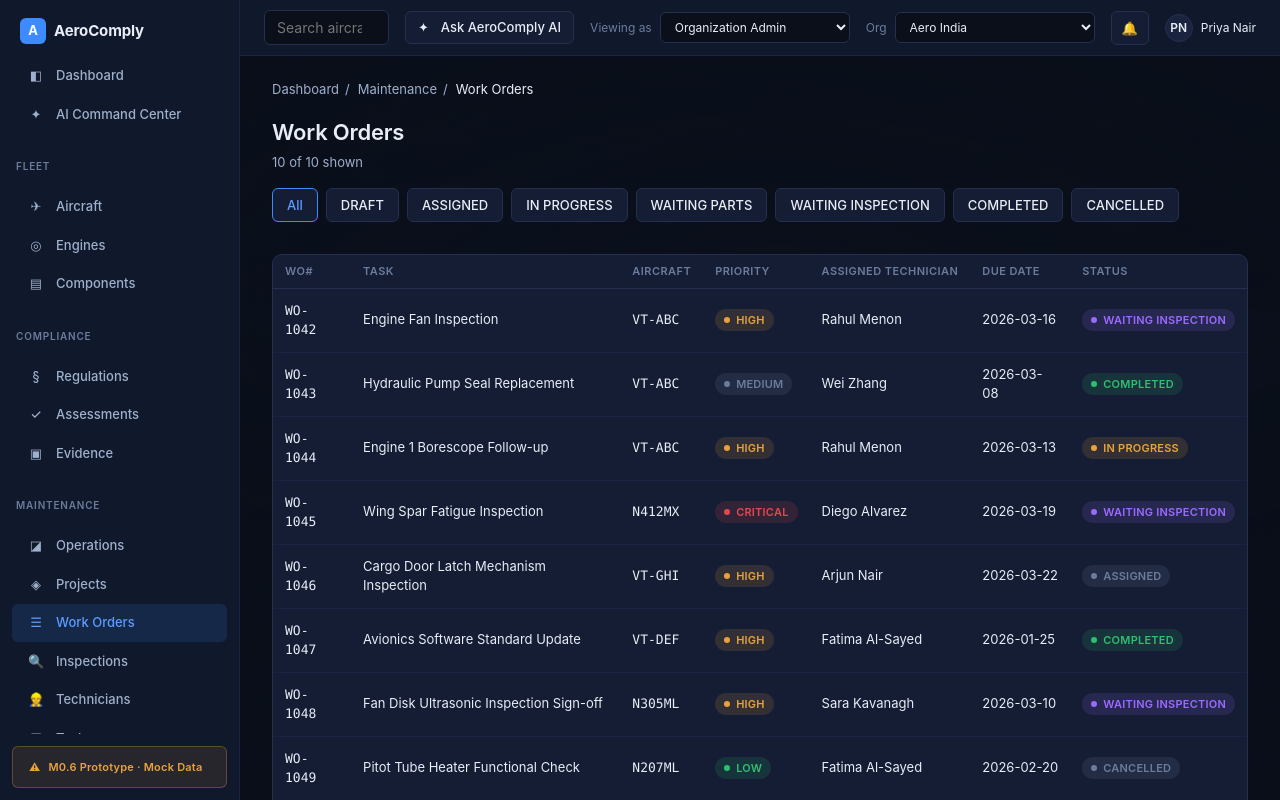
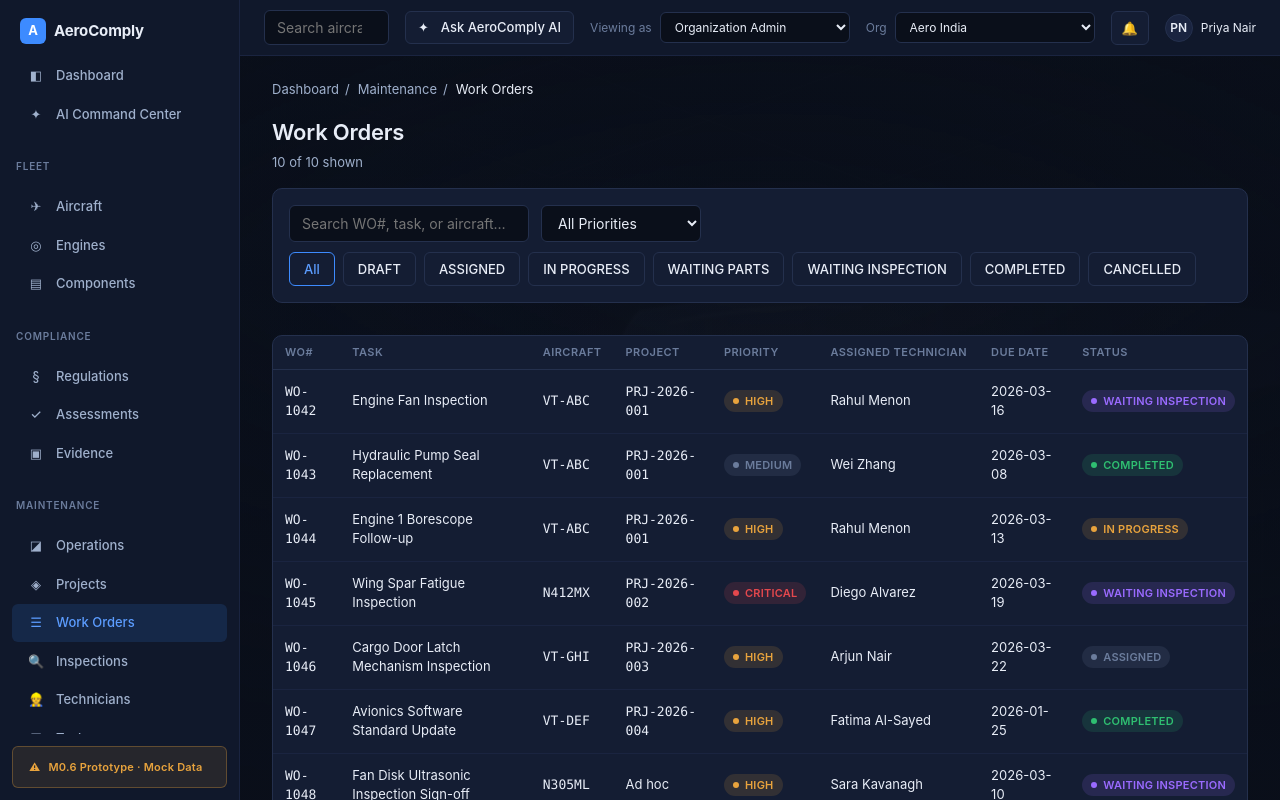
Before and after one commit to ramnadh-kota/aerocomply, a Next.js app in the folder frontend/: page /maintenance/work-orders in a window 1280 px wide. Shown: the top 800 px of the page. Built offline with nearby package versions, Linux system fonts and the light colour scheme.

Commit message:
feat(m1.7): add work order search/filtering and next-action intelligence

```diff
--- a/frontend/app/(app)/maintenance/work-orders/page.tsx
+++ b/frontend/app/(app)/maintenance/work-orders/page.tsx
@@ -8,14 +8,28 @@ import { StatusBadge, workOrderStatusBadge, priorityBadge } from "@/components/s
 import { workOrders } from "@/lib/mock/workOrders";
 import { getAircraftById, currentRegistration } from "@/lib/mock/aircraft";
 import { getTechnicianById } from "@/lib/mock/technicians";
-import type { WorkOrder, WorkOrderStatus } from "@/lib/mock/types";
+import { getProjectById } from "@/lib/mock/maintenanceProjects";
+import type { WorkOrder, WorkOrderStatus, Priority } from "@/lib/mock/types";
 
 const STATUSES: WorkOrderStatus[] = ["DRAFT", "ASSIGNED", "IN_PROGRESS", "WAITING_PARTS", "WAITING_INSPECTION", "COMPLETED", "CANCELLED"];
+const PRIORITIES: Priority[] = ["CRITICAL", "HIGH", "MEDIUM", "LOW"];
 
 export default function WorkOrdersListPage() {
   const [statusFilter, setStatusFilter] = useState<string>("ALL");
+  const [priorityFilter, setPriorityFilter] = useState<string>("ALL");
+  const [search, setSearch] = useState("");
 
-  const rows = workOrders.filter((w) => statusFilter === "ALL" || w.status === statusFilter);
+  const rows = workOrders.filter((w) => {
+    if (statusFilter !== "ALL" && w.status !== statusFilter) return false;
+    if (priorityFilter !== "ALL" && w.priority !== priorityFilter) return false;
+    if (search.trim()) {
+      const q = search.trim().toLowerCase();
+      const aircraft = getAircraftById(w.aircraftId);
+      const haystack = `${w.workOrderNumber} ${w.title} ${aircraft ? currentRegistration(aircraft) : ""}`.toLowerCase();
+      if (!haystack.includes(q)) return false;
+    }
+    return true;
+  });
 
   const columns: Column<WorkOrder>[] = [
     { key: "num", header: "WO#", render: (w) => <span className="ac-mono">{w.workOrderNumber}</span>, sortValue: (w) => w.workOrderNumber },
@@ -26,6 +40,14 @@ export default function WorkOrdersListPage() {
       render: (w) => {
         const a = getAircraftById(w.aircraftId);
         return a ? <Link href={`/aircraft/${a.id}`} className="ac-mono">{currentRegistration(a)}</Link> : w.aircraftId;
+      },
+    },
+    {
+      key: "project",
+      header: "Project",
+      render: (w) => {
+        const p = w.projectId ? getProjectById(w.projectId) : undefined;
+        return p ? <Link href={`/maintenance/projects/${p.id}`} className="ac-mono">{p.projectNumber}</Link> : "Ad hoc";
       },
     },
     { key: "priority", header: "Priority", render: (w) => <StatusBadge {...priorityBadge(w.priority)} /> },
@@ -44,7 +66,22 @@ export default function WorkOrdersListPage() {
         </div>
       </div>
 
-      <div className="ac-flex ac-gap-2 ac-section" style={{ flexWrap: "wrap" }}>
+      <div className="ac-card ac-section" style={{ padding: "var(--ac-space-4)" }}>
+        <div className="ac-flex ac-gap-3" style={{ flexWrap: "wrap", marginBottom: 10 }}>
+          <input
+            className="ac-input"
+            style={{ width: 240 }}
+            placeholder="Search WO#, task, or aircraft…"
+            value={search}
+            onChange={(e) => setSearch(e.target.value)}
+            aria-label="Search work orders"
+          />
+          <select className="ac-input" style={{ width: 160 }} value={priorityFilter} onChange={(e) => setPriorityFilter(e.target.value)} aria-label="Filter by priority">
+            <option value="ALL">All Priorities</option>
+            {PRIORITIES.map((p) => <option key={p} value={p}>{p}</option>)}
+          </select>
+        </div>
+        <div className="ac-flex ac-gap-2" style={{ flexWrap: "wrap" }}>
           <button className="ac-btn" style={statusFilter === "ALL" ? { borderColor: "var(--ac-accent)", color: "var(--ac-accent-hover)" } : undefined} onClick={() => setStatusFilter("ALL")}>
             All
           </button>
@@ -54,6 +91,7 @@ export default function WorkOrdersListPage() {
             </button>
           ))}
         </div>
+      </div>
 
       <div className="ac-card" style={{ padding: 0 }}>
         <DataTable columns={columns} rows={rows} getRowHref={(w) => `/maintenance/work-orders/${w.id}`} />
```
Also changed, not shown: frontend/app/(app)/maintenance/work-orders/[id]/page.tsx (+22 -0 lines). Lines whose indentation alone changed are shown as unchanged.
